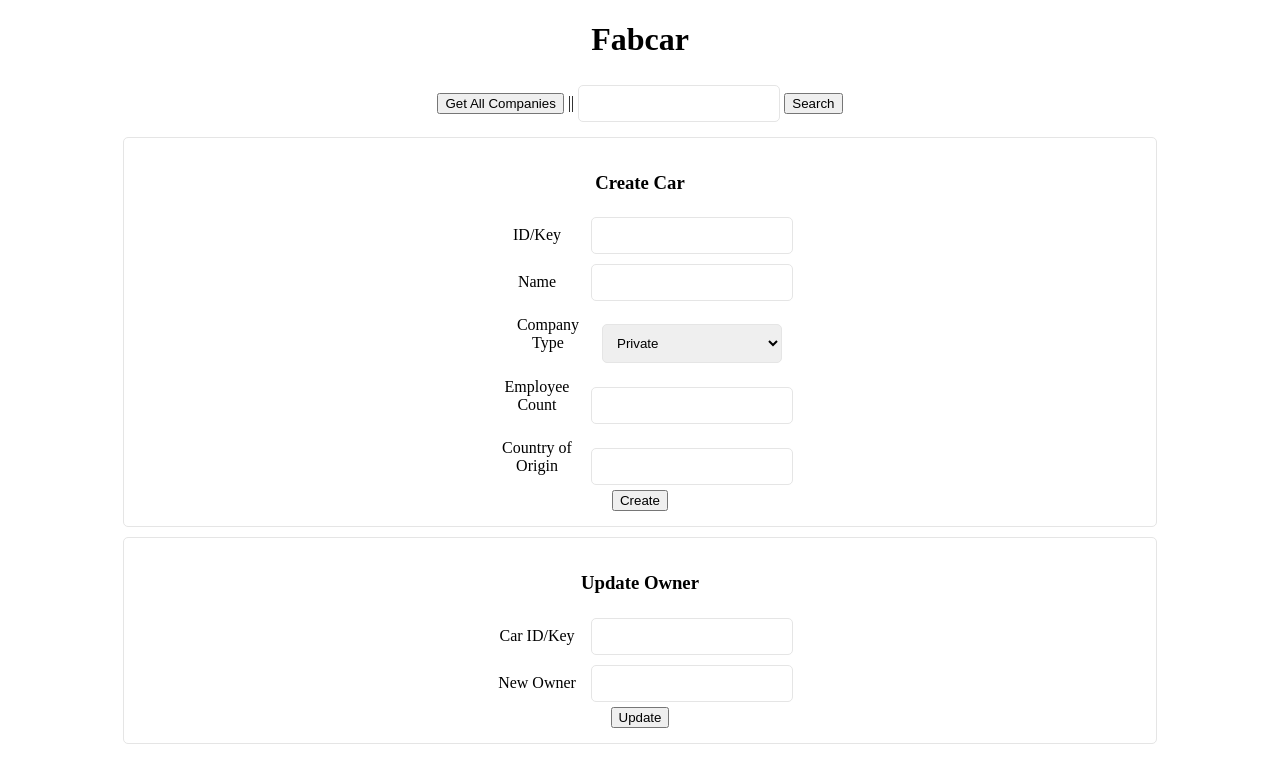
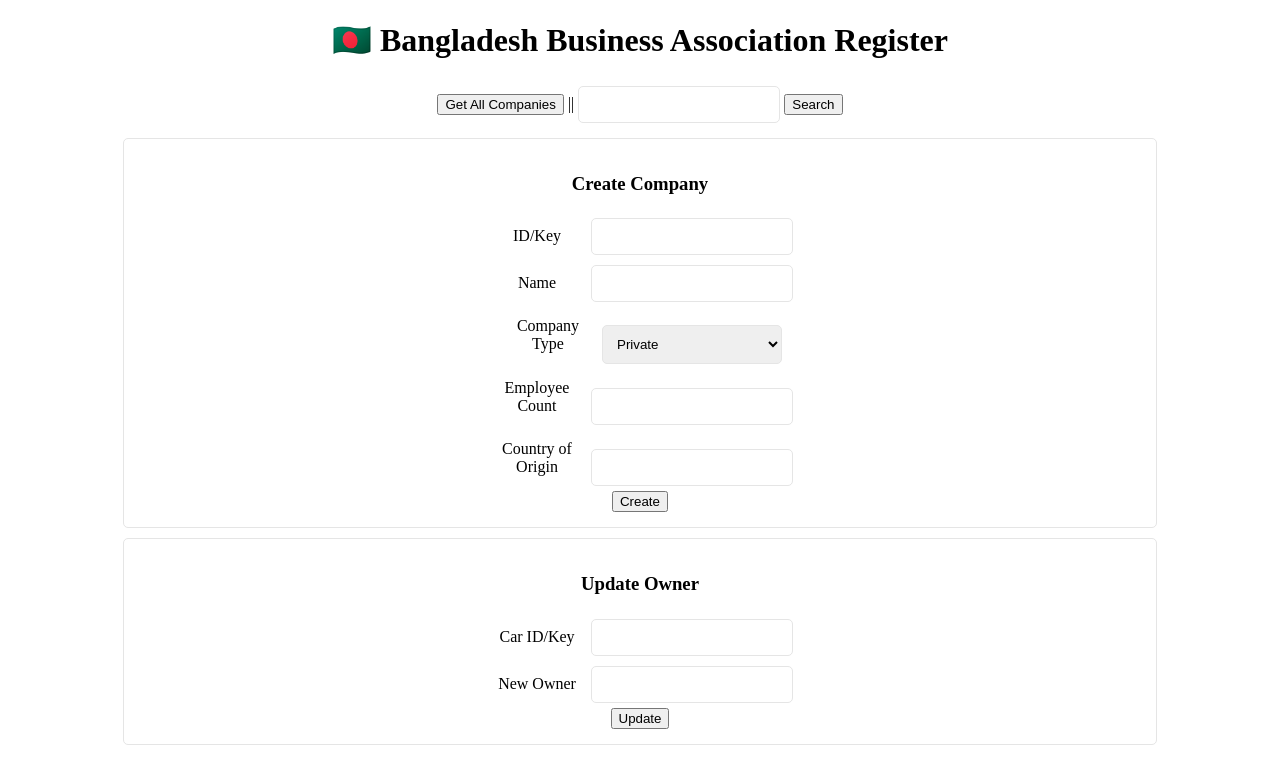
Before and after one commit to 0xriyadh/hyperledger-fabric-sample-project, a plain HTML site: page fabcar/fabcar-client/index.html in a window 1280 px wide. Drawn offline with Linux system fonts and the light colour scheme.

Commit message:
naming changes
Signed-off-by: Md. Mahadi Hassan Riyadh <77486566+mahadihassanriyadh@users.noreply.github.com>

```diff
--- a/fabcar/fabcar-client/index.html
+++ b/fabcar/fabcar-client/index.html
@@ -7,11 +7,11 @@
 
         <link rel="stylesheet" href="./styles.css" />
 
-        <title>FabCar Using Hyperledger Fabric</title>
+        <title>BD Business Association</title>
     </head>
     <body>
         <div class="text-center">
-            <h1>Fabcar</h1>
+            <h1>🇧🇩 Bangladesh Business Association Register</h1>
             <button onclick="getAllCompanies()">Get All Companies</button>
             <span>||</span>
             <input id="search-input" type="text" />
@@ -21,7 +21,7 @@
         </div>
 
         <div class="text-center form-container">
-            <h3>Create Car</h3>
+            <h3>Create Company</h3>
             <form class="form" id="createForm" action="" name="createCompany">
                 <div>
                     <label for="">ID/Key</label>
```
